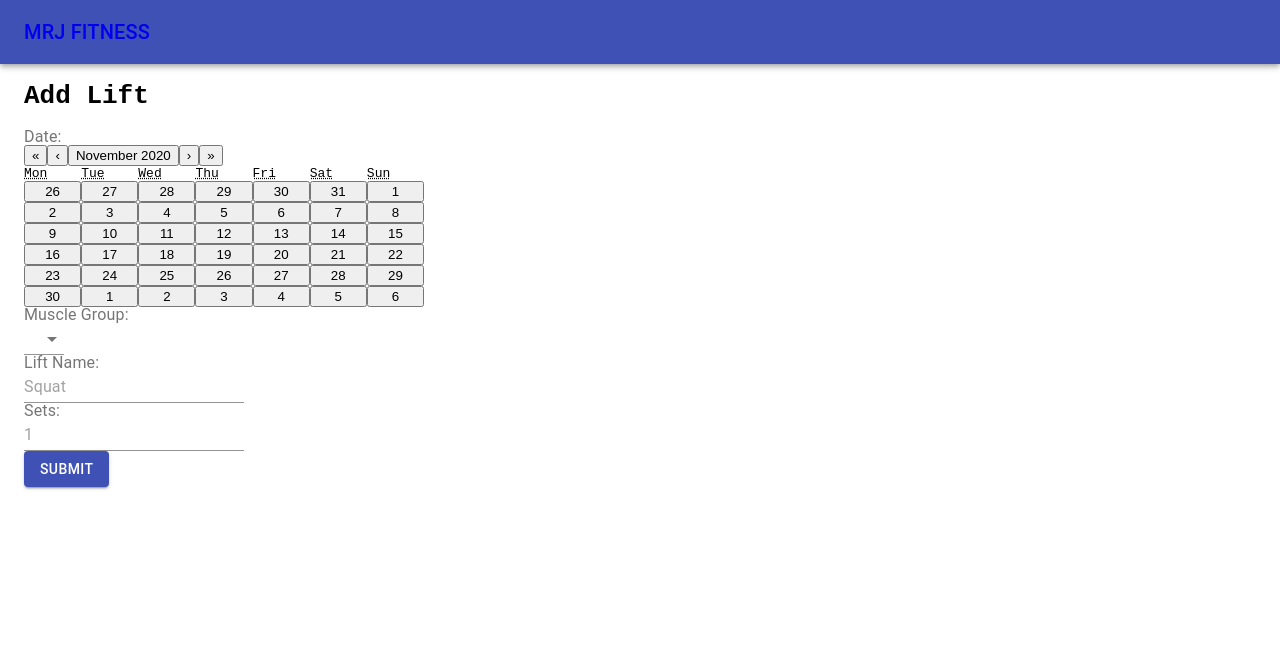
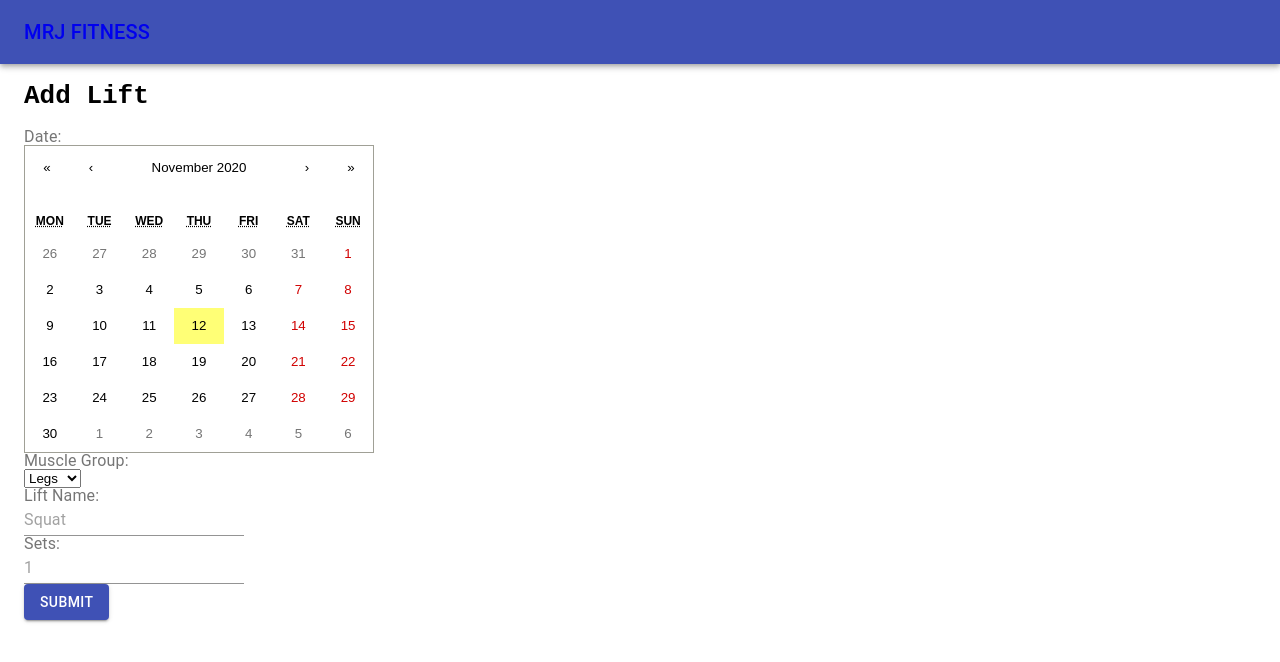
Before and after one commit to sheckjess/project-8-frontend, a React (Create React App) app: page /lifting in a window 1280 px wide. Shown: the top 662 px of the page. Built offline with nearby package versions, Linux system fonts and the light colour scheme.

Commit message:
lift submitter now submits to mongodb

```diff
--- a/src/components/LiftSubmitter.js
+++ b/src/components/LiftSubmitter.js
@@ -1,11 +1,12 @@
 import React, { Component } from "react";
 import Calendar from "react-calendar";
+import 'react-calendar/dist/Calendar.css';
 
 // Material UI
 import { Container } from '@material-ui/core';
 import { Input } from '@material-ui/core';
 import { Button } from '@material-ui/core';
-import { Select, MenuItem, InputLabel, Box } from '@material-ui/core';
+import { InputLabel, Box } from '@material-ui/core';
 
 
 // eslint-disable-next-line
@@ -41,7 +42,6 @@ class LiftSubmitter extends Component {
   };
 
   onChangeReps = (e) => {
-    console.log(e);
     //makes a copy of the sets array in state
     var tempArray = this.state.sets
 
@@ -59,7 +59,6 @@ class LiftSubmitter extends Component {
   };
 
   onChangeRepWeight = (e) => {
-    console.log(e);
     //makes a copy of the sets array in state
     var tempArray = this.state.sets
 
@@ -79,9 +78,16 @@ class LiftSubmitter extends Component {
   onSubmit = (e) => {
     e.preventDefault();
 
-    console.log(this.state)
+    if (this.state._numberOfSets < this.state.sets.length)
+      console.log('user deleted at least one set')
+      var tempArray = this.state.sets
+      tempArray.length = this.state._numberOfSets
+      this.setState({sets: tempArray});
 
-    //axios.post('https://sculpt-fitness.herokuapp.com/lifting/add', tempLift)
+    axios.post('https://sculpt-fitness.herokuapp.com/lifting/add', this.state)
+      .then(console.log('attempt submission'))
+
+    window.location = '/'
   };
 
   render() {
@@ -91,9 +97,9 @@ class LiftSubmitter extends Component {
       arrayOfReps.push(
         <div>
           <InputLabel>Set {i+1} Reps: </InputLabel>
-          <input id={i} required onChange={this.onChangeReps} type="number" placeholder="5" min='1' max='100'></input>
+          <Input id={i} required onChange={this.onChangeReps} type="number" placeholder="5" min='1' max='100'></Input>
           <InputLabel>Set {i+1} Weight: </InputLabel>
-          <input id={i} required onChange={this.onChangeRepWeight} type="number" placeholder="20" min='10' step='5' max='1000'></input>
+          <Input id={i} required onChange={this.onChangeRepWeight} type="number" placeholder="20" min='10' step='5' max='1000'></Input>
         </div>
       );
     }
@@ -109,12 +115,12 @@ class LiftSubmitter extends Component {
           </div>
           <div className="">
             <InputLabel>Muscle Group: </InputLabel>
-            <Select required onChange={this.onChangeMuscleGroup} type="select">
-              <MenuItem>Legs</MenuItem>
-              <MenuItem>Chest</MenuItem>
-              <MenuItem>Arms</MenuItem>
-              <MenuItem>Back</MenuItem>
-            </Select>
+            <select required onChange={this.onChangeMuscleGroup} value={this.state.musclegroup}>
+              <option>Legs</option>
+              <option>Chest</option>
+              <option>Arms</option>
+              <option>Back</option>
+            </select>
           </div>
           <div className="">
             <InputLabel>Lift Name: </InputLabel>
```
